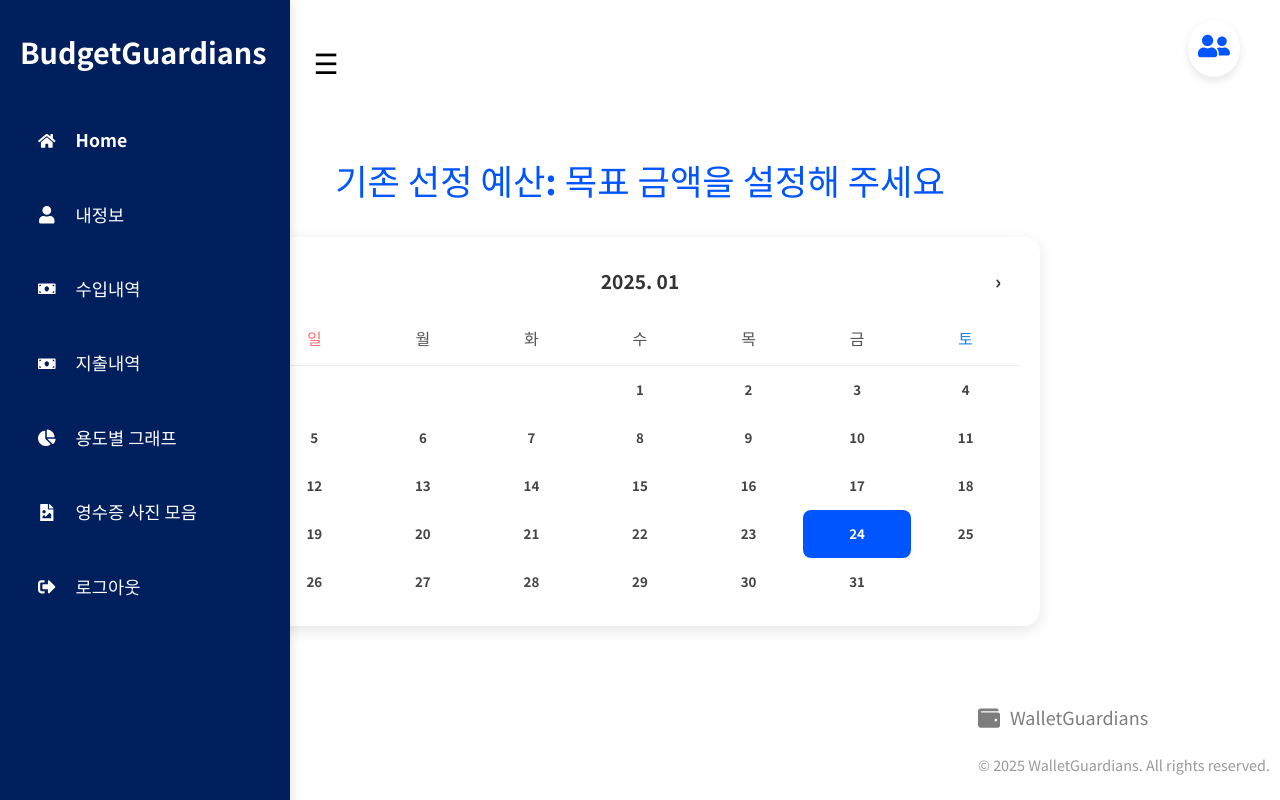
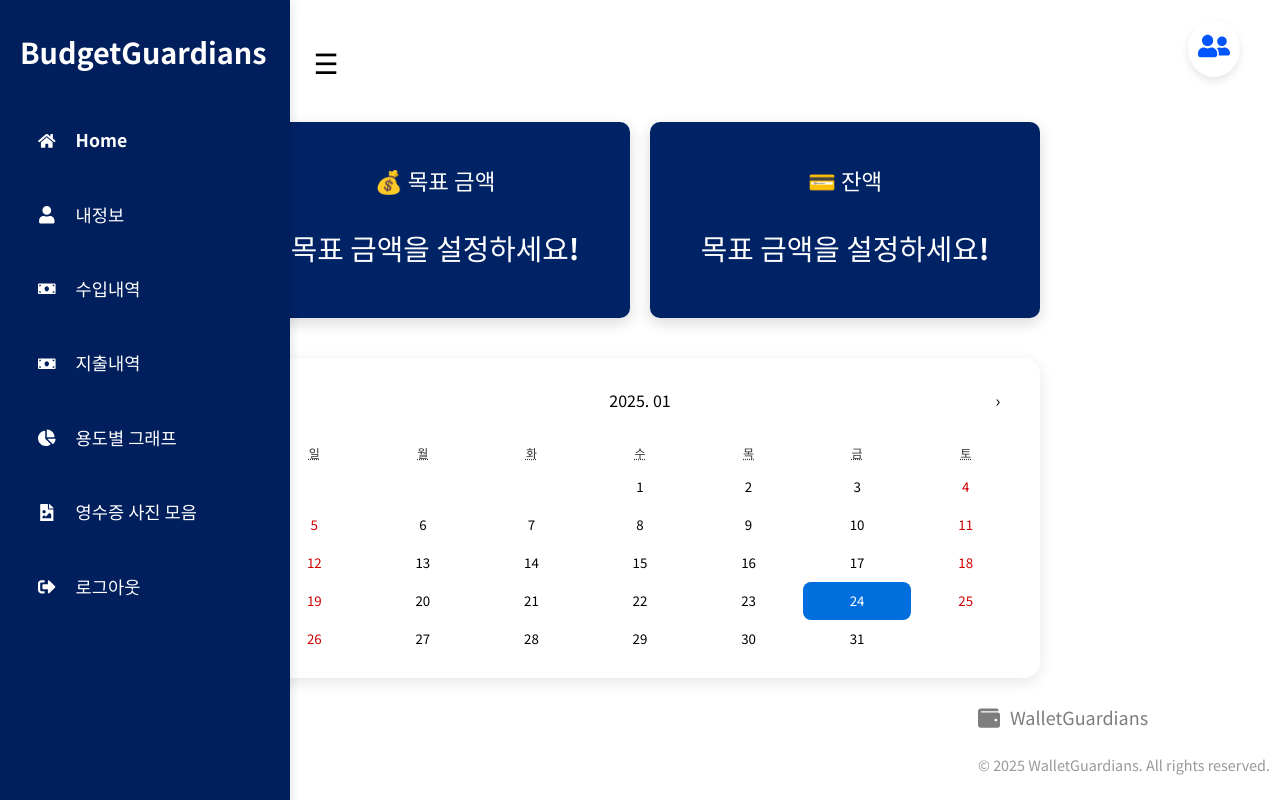
Before and after one commit to ChoiTheCreator/wallet-guardians-web, a React (Vite) app: page /main in a window 1280 px wide. Built offline with nearby package versions, Linux system fonts and the light colour scheme.

Commit message:
<feat> main page 목표금액 및 잔액 box 구현

```diff
--- a/src/pages/MainPage.jsx
+++ b/src/pages/MainPage.jsx
@@ -3,50 +3,73 @@ import { useNavigate } from 'react-router-dom';
 import Calendar from 'react-calendar';
 import { GoalContext } from '../context/GoalContext';
 import '../style/MainPage.scss';
-import moment from 'moment'; // 모먼트 설치
+import moment from 'moment';
+
 const MainPage = () => {
-  const { goalAmount } = useContext(GoalContext); //내가 설정한 Context에서 가져옴 (전역 상태관리)
+  const { goalAmount } = useContext(GoalContext);
   const [selectedDate, setSelectedDate] = useState(new Date());
-  // 모달 삭제 후 피그마 바탕으로 새로운페이지 추가 확인 요망
+
   const navigate = useNavigate();
   const handleDateClick = (newDate) => {
     const year = newDate.getFullYear();
     const month = String(newDate.getMonth() + 1).padStart(2, '0');
     const day = String(newDate.getDate()).padStart(2, '0');
-
     const formattedDate = `${year}-${month}-${day}`;
     navigate(`/input-entry/${formattedDate}`);
-  }; // 선택하면 지정한 날짜의 페이지로 이동함
+  };
+
+  const handleBoxClick = ({ goalAmount }) => {
+    {
+      goalAmount ? navigate('/profile') : navigate('/goal-setting');
+    }
+  };
+
+  // 예시: 현재까지 사용한 금액 (더미 데이터)
+  const usedAmount = 150000; // 가계부 데이터를 연동해서 실제 사용 금액을 가져올 수 있음
+  const remainingAmount = goalAmount ? goalAmount - usedAmount : null;
 
   return (
     <div className="main-content">
-      <h2>
-        기존 선정 예산:{' '}
-        {goalAmount
-          ? `${goalAmount.toLocaleString()}원`
-          : '목표 금액을 설정해 주세요'}
-      </h2>
+      {/* 목표 금액 & 잔액 (Row 배치) */}
+      <div className="goal-balance-container">
+        <div onClick={handleBoxClick} className="goal-box">
+          <h3 className="goal-title">💰 목표 금액</h3>
+          <p className="goal-amount">
+            {goalAmount !== null && goalAmount !== undefined
+              ? `${goalAmount.toLocaleString()}원`
+              : '목표 금액을 설정하세요!'}
+          </p>
+        </div>
+
+        <div onClick={handleBoxClick} className="balance-box">
+          <h3 className="balance-title">💳 잔액</h3>
+          <p className="balance-amount">
+            {remainingAmount !== null
+              ? `${remainingAmount.toLocaleString()}원`
+              : '목표 금액을 설정하세요!'}
+          </p>
+        </div>
+      </div>
+
+      {/* 달력 */}
       <div className="calendar-container">
         <Calendar
-          onClickDay={handleDateClick} // 날짜 클릭 시 모달 열기
+          onClickDay={handleDateClick}
           value={selectedDate}
-          locale="ko-kr" // 한국어 적용
-          calendarType="gregory" // 일요일부터 시작하기!
-          formatDay={(locale, date) => moment(date).format('D')} // 1일 할때 일 삭제
-          formatYear={(locale, date) => moment(date).format('YYYY')} // 네비게이션 눌렀을때 숫자 년도만 보이게
-          formatMonthYear={(locale, date) => moment(date).format('YYYY. MM')} // 네비게이션에서 2023. 12 이렇게 보이도록 설정
-          showNeighboringMonth={false} // 전달, 다음달 날짜 숨기기
-          next2Label={null} // +1년 & +10년 이동 버튼 숨기기
-          prev2Label={null} // -1년 & -10년 이동 버튼 숨기기
-          minDetail="year" // 10년단위 년도 숨기기
-          tileContent={({ date }) => (
-            <div className="expensecontent">
-              <span className="expense"></span>
-            </div>
-          )}
+          locale="ko-kr"
+          calendarType="gregory"
+          formatDay={(locale, date) => moment(date).format('D')}
+          formatYear={(locale, date) => moment(date).format('YYYY')}
+          formatMonthYear={(locale, date) => moment(date).format('YYYY. MM')}
+          showNeighboringMonth={false}
+          next2Label={null}
+          prev2Label={null}
+          minDetail="year"
+          tileContent={({ date }) => <div className="expensecontent"></div>}
         />
       </div>
     </div>
   );
 };
+
 export default MainPage;
--- a/src/style/MainPage.scss
+++ b/src/style/MainPage.scss
@@ -1,178 +1,79 @@
-$primary-color: #0055ff; // 토스 파란색
-$secondary-color: #333; // 검정색
-$background-color: #ffffff; // 흰색 배경
+$primary-color: #0055ff;
+$navy-color: #002366; // 남색
+$secondary-color: #333;
+$background-color: #ffffff;
 $font-family: 'Noto Sans KR', sans-serif;
+$shadow-color: rgba(0, 0, 0, 0.15);
 
 .main-content {
-  padding: 40px;
+  padding: 50px;
   text-align: center;
+  display: flex;
+  flex-direction: column;
+  align-items: center;
+  gap: 30px; // 요소 간 간격 조정
 
-  h2 {
-    margin-bottom: 30px;
-    font-size: 2.2rem; // 기존보다 크기 확대
-    font-weight: 800; // 볼드체
-    color: #0055ff;
+  /* 목표 금액 & 잔액을 가로(row) 배치 */
+  .goal-balance-container {
+    display: flex;
+    justify-content: center;
+    align-items: center;
+    width: 800px; // 달력과 동일한 너비
+    gap: 20px; // 박스 간 간격 조절
   }
 
-  .goal-summary {
-    font-size: 1.6rem; // 기존 선정 예산 크기 확대
-    margin-bottom: 40px;
-    font-weight: bold;
-    color: #333;
+  /* 목표 금액 박스 & 잔액 박스 */
+  .goal-box,
+  .balance-box {
+    flex: 1; // 동일한 크기 유지
+    background: $navy-color; // 남색 배경
+    color: white;
+    padding: 20px 40px;
+    border-radius: 10px;
+    box-shadow: 0 5px 15px $shadow-color;
+    text-align: center;
+    animation: fadeIn 0.8s ease-in-out;
+
+    .goal-title,
+    .balance-title {
+      font-size: 1.4rem;
+      font-weight: bold;
+      margin-bottom: 5px;
+    }
+
+    .goal-amount,
+    .balance-amount {
+      font-size: 1.8rem;
+      font-weight: 700;
+    }
   }
 
+  /* 캘린더 컨테이너 */
   .calendar-container {
     display: flex;
     justify-content: center;
-    margin-bottom: 50px;
+    margin-top: 10px; // 박스와의 간격 조절
 
     .react-calendar {
-      width: 800px; // 사이트 크기에 맞춰서 조정
+      width: 800px; // 목표 금액 & 잔액과 동일한 너비
       border: none;
       border-radius: 1rem;
       box-shadow: 0 4px 15px rgba(0, 0, 0, 0.1);
-      font-family: 'Noto Sans KR', sans-serif;
-      background-color: #fff;
+      font-family: $font-family;
+      background-color: white;
       padding: 20px;
-
-      .react-calendar__month-view {
-        abbr {
-          color: #444;
-          font-weight: 600;
-        }
-      }
-
-      /* 네비게이션 스타일 */
-      .react-calendar__navigation {
-        background-color: transparent;
-        margin-bottom: 20px;
-        display: flex;
-        justify-content: space-between;
-
-        button {
-          font-size: 1.2rem;
-          font-weight: bold;
-          color: #333;
-          background: none;
-          border: none;
-          padding: 10px 15px;
-          transition: background-color 0.3s;
-
-          &:hover {
-            background-color: rgba(0, 85, 255, 0.1);
-            border-radius: 8px;
-          }
-
-          &:disabled {
-            color: #ccc;
-          }
-        }
-      }
-
-      /* 일요일 빨간 폰트 , 토요일 파란 폰트 */
-      .react-calendar__month-view__weekdays__weekday--weekend abbr[title="일요일"] {
-        color: #f57373;
-      }
-      .react-calendar__month-view__weekdays__weekday--weekend abbr[title="토요일"] {
-        color: #1384e1;
-      }
-      /* 요일 밑줄 제거 */
-      .react-calendar__month-view__weekdays abbr {
-        text-decoration: none; //제거
-        font-weight: 700;
-        font-size: 1rem;
-        color: #555;
-      }
-
-      /* 날짜 간격 및 스타일 */
-      .react-calendar__tile {
-        padding: 15px 0;
-        border-radius: 0.5rem;
-        transition: background-color 0.3s ease;
-
-        &:hover {
-          background-color: rgba(120, 164, 253, 0.3);
-        }
-      }
-
-      /* 오늘 날짜 스타일 */
-      .react-calendar__tile--now {
-        background-color: #0055ff;
-        font-weight: bold;
-
-        abbr {
-          color: #ffffff;  // 파란색 글씨
-        }
-      }
-
-      /* 요일 구분선 */
-      .react-calendar__month-view__weekdays {
-        text-align: center;
-        font-size: 1rem;
-        font-weight: 600;
-        color: #555;
-        padding-bottom: 10px;
-        border-bottom: 1px solid #eee;
-      }
-    }
-  }
-
-
-  .expense-modal {
-    background-color: white;
-    padding: 30px;
-    border-radius: 15px;
-    box-shadow: 0 4px 20px rgba(0, 0, 0, 0.15);
-    position: fixed;
-    top: 50%;
-    left: 50%;
-    transform: translate(-50%, -50%);
-    z-index: 1000;
-    width: 400px;
-    text-align: center;
-
-    textarea {
-      width: 100%;
-      height: 120px;
-      margin-bottom: 20px;
-      padding: 12px;
-      border: 1px solid #ddd;
-      border-radius: 8px;
-      resize: none;
-      font-size: 1rem;
-      font-weight: 500;
-      box-sizing: border-box; // 모달 텍스트에리아 박스에 맞추기
-    }
-
-    .submit-btn {
-      margin-top: 20px; // 버튼 간격 증가
-      padding: 15px 30px; // 버튼 크기 증가
-      background-color: #0055ff !important; // 버튼 배경 확실히 고정
-      color: white !important; // 글자색 고정
-      font-size: 1.2rem;
-      border: none;
-      border-radius: 10px;
-      font-weight: 700;
-      cursor: pointer;
-      transition: all 0.3s ease;
-
-      &:hover {
-        background-color: #003cb3;
-        box-shadow: 0 4px 15px rgba(0, 0, 0, 0.2);
-      }
-    }
-
-    .close-btn {
-      margin-top: 15px;
-      background-color: transparent;
-      border: none;
-      font-size: 1rem;
-      color: #333;
-      cursor: pointer;
-
-      &:hover {
-        color: #0055ff;
-      }
     }
   }
 }
+
+/* 목표 금액 및 잔액 박스 애니메이션 */
+@keyframes fadeIn {
+  from {
+    opacity: 0;
+    transform: translateY(-20px);
+  }
+  to {
+    opacity: 1;
+    transform: translateY(0);
+  }
+}
```
